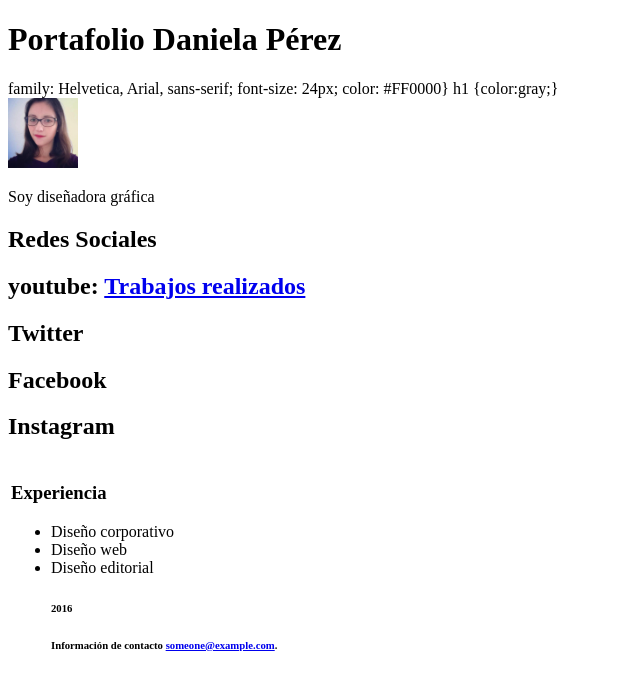
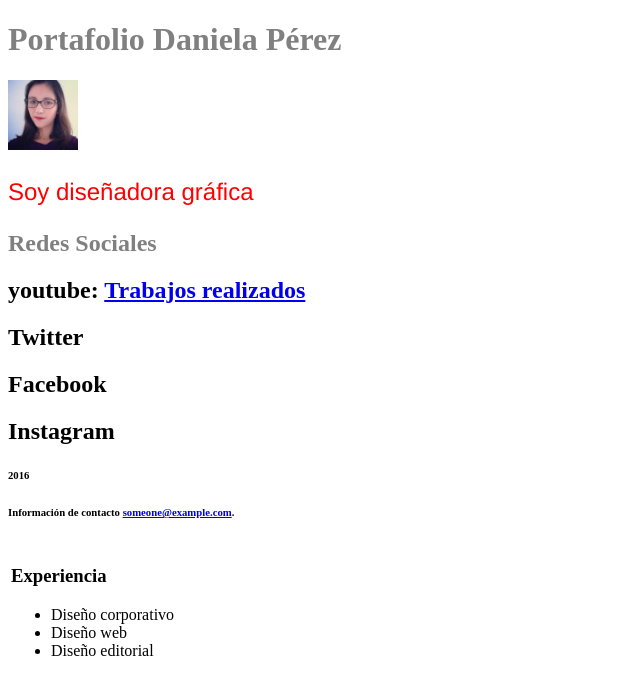
Before and after one commit to Danielapaz/clase-3, a plain HTML site: page index.html in a window 1280 px wide. Shown: the whole page, without its empty margins (0-640 px from the left). Drawn offline with Linux system fonts and the light colour scheme.

Commit message:
finalizado

```diff
--- a/index.html
+++ b/index.html
@@ -4,16 +4,17 @@
   <title> Portafolio Daniela Pérez</title>
   <meta charset="UTF-8">
   <style>
-     p { font-
+     p { font-family: Helvetica, Arial, sans-serif; font-size: 24px; color: #FF0000}
+       h1 {color:gray;}
 </style>
 
 </head>
 <body>
 
 <!--Header-->
- <header> <h1> Portafolio Daniela Pérez </h1> family: Helvetica, Arial, sans-serif; font-size: 24px; color: #FF0000}
+ <header> <h1> Portafolio Daniela Pérez </h1>
 
-     h1 {color:gray;}  </header>
+    </header>
  <article>
     <img src="img/daniela.jpg" alt="user" width="70" height="70">
 
@@ -35,12 +36,15 @@
     <tr>
          <td>
          <h3>Experiencia </h3>
- <ul style="list-style-type:disc">
+ <ul>
   <li>Diseño corporativo</li>
   <li>Diseño web</li>
   <li>Diseño editorial</li>
+</ul></td>
+
  </article>
 <!--Footer-->
+
  <footer>
   <h6> 2016</h6>
   <h6>Información de contacto <a href="mailto:someone@example.com">
```
Also changed, not shown: 1 other file.
